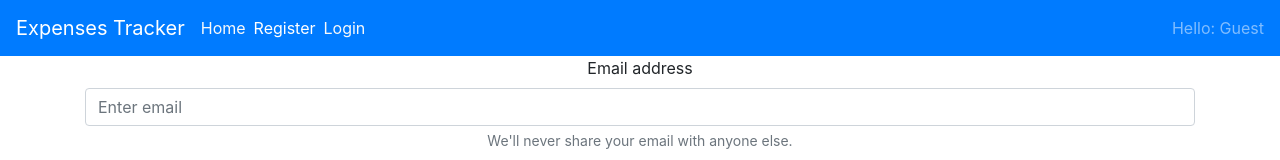
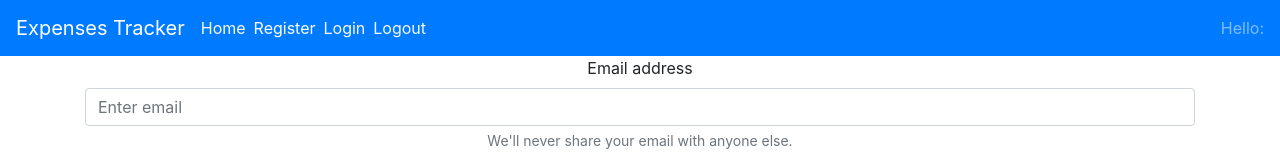
Before and after one commit to cvilla714/tracker-react-front, a React (Create React App) app: page /login in a window 1280 px wide. Shown: the top 160 px of the page. Built offline with nearby package versions, Linux system fonts and the light colour scheme; no server answers.

Commit message:
added the logout funtion that makes the delete request to logout endpoint

```diff
--- a/src/components/Navbar.js
+++ b/src/components/Navbar.js
@@ -1,7 +1,22 @@
 import React from 'react';
 import { Navbar, Nav } from 'react-bootstrap';
 import { Link } from 'react-router-dom';
-const NavigationBar = () => {
+import axios from 'axios';
+// import { useGetLoginUserInfo } from '../features/user/statusSlice';
+
+const NavigationBar = (props) => {
+  const handleLogoutClick = () => {
+    axios
+      .delete('http://localhost:3001/logout', { withCredentials: true })
+      .then((response) => {
+        props.handleLogout();
+      })
+      .catch((error) => {
+        console.log('logout error', error);
+      });
+    props.handleLogout();
+  };
+  // const { data, error, isLoading } = useGetLoginUserInfo();
   return (
     <div>
       <Navbar bg="primary" variant="dark">
@@ -16,10 +31,21 @@ const NavigationBar = () => {
           <Link to="/login" className="text-light">
             Login
           </Link>
+          <li>
+            <a
+              href="?"
+              className="text-light mx-2"
+              // onClick={(e) => handleLogout(e)}
+              onClick={() => handleLogoutClick()}
+            >
+              {' '}
+              Logout
+            </a>
+          </li>
         </Nav>
         <Navbar.Toggle />
         <Navbar.Collapse className="justify-content-end">
-          <Navbar.Text>Hello: Guest</Navbar.Text>
+          <Navbar.Text>Hello: {props.useremail}</Navbar.Text>
         </Navbar.Collapse>
       </Navbar>
     </div>
```
